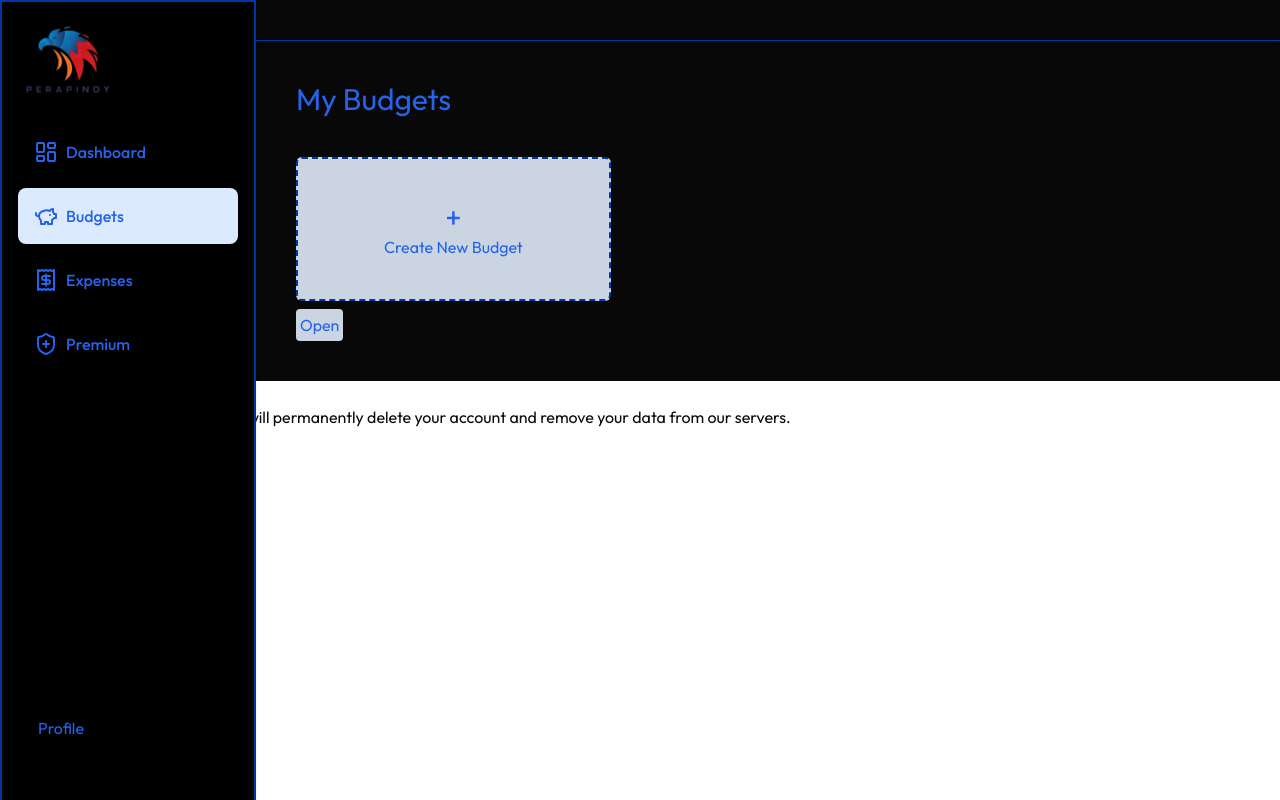
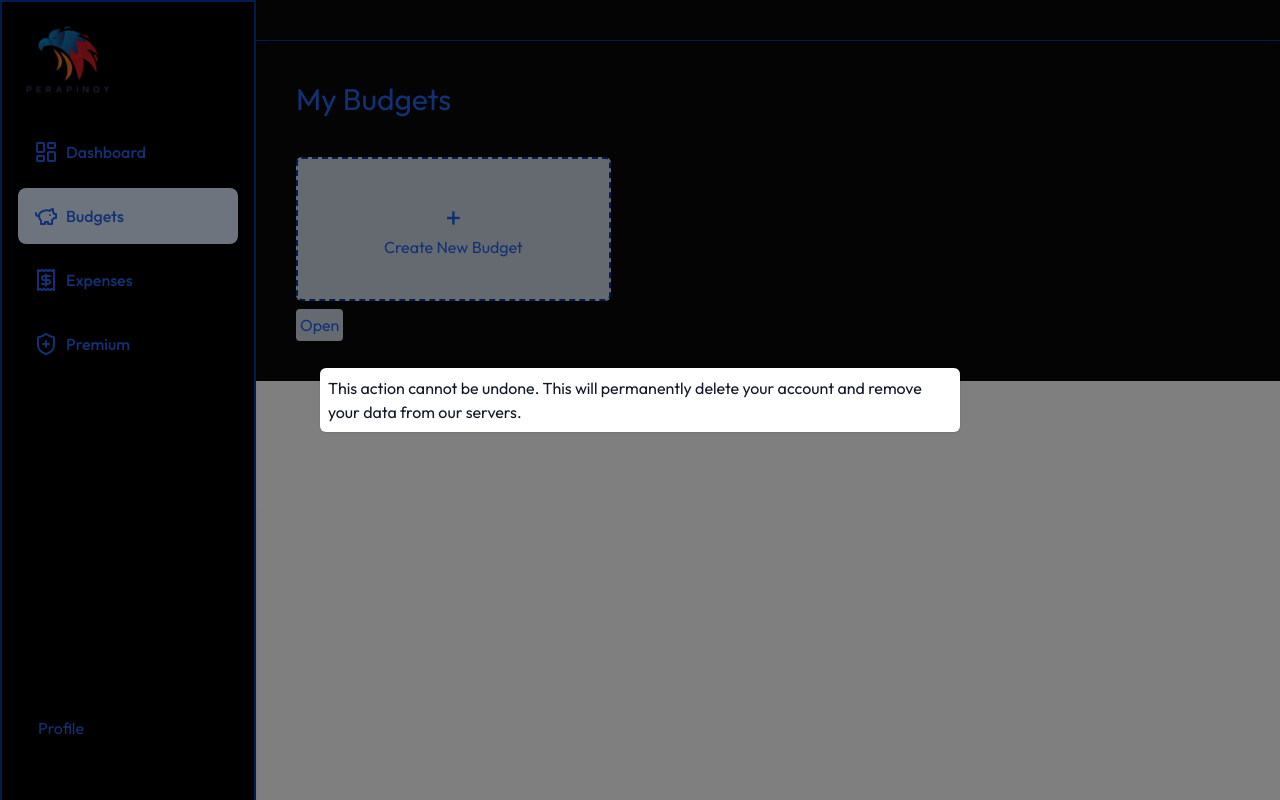
Before and after one commit to donyelqt/PeraPinoy, a Next.js app: page /dashboard/budgets in a window 1280 px wide. Both pictures are taken after a click on the button "Open". Built offline with nearby package versions, Linux system fonts and the light colour scheme; no server answers.

Commit message:
add a dialog overlay

```diff
--- a/app/(routes)/dashboard/budgets/_components/CreateBudget.jsx
+++ b/app/(routes)/dashboard/budgets/_components/CreateBudget.jsx
@@ -1,6 +1,6 @@
 "use client";
 import React, { useState } from "react";
-import { Dialog, DialogPortal } from "@radix-ui/react-dialog";
+import { Dialog, DialogOverlay, DialogPortal } from "@radix-ui/react-dialog";
 import { DialogTrigger } from "@radix-ui/react-dialog";
 import { DialogContent } from "@radix-ui/react-dialog";
 import { DialogTitle } from "@radix-ui/react-dialog";
@@ -17,15 +17,17 @@ function CreateBudget() {
       </div>
       <Dialog>
         <DialogTrigger className="rounded p-1 mt-2 hover:bg-blue-500 hover:text-black bg-slate-300">Open</DialogTrigger>
-        <DialogContent className="fixed left-1/2 top-1/2 -translate-x-1/2 -translate-y-1/2">
+        <DialogOverlay className="fixed inset-0 bg-black/50">
+        <DialogContent className="fixed left-1/2 top-1/2 -translate-x-1/2 -translate-y-1/2 rounded-md">
          <DialogPortal>
             <DialogTitle>Are you absolutely sure?</DialogTitle>
-            <DialogDescription>
+            <DialogDescription className="fixed left-1/2 top-1/2 -translate-x-1/2 p-2 -translate-y-1/2 rounded-md text-gray-900 shadow bg-white">
               This action cannot be undone. This will permanently delete your account
               and remove your data from our servers.
             </DialogDescription>
           </DialogPortal>
         </DialogContent>
+        </DialogOverlay>
       </Dialog>
     </div>
   );
```
